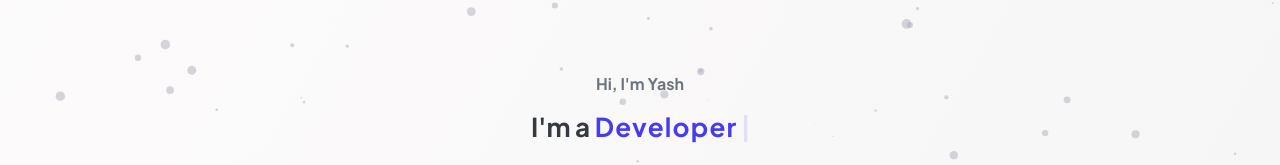
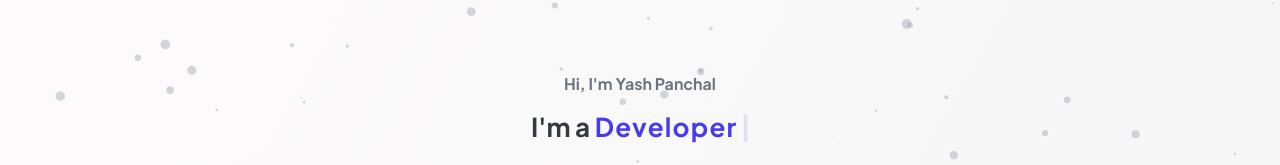
Before and after one commit to yashcpanchal/yash-portfolio, a React (Create React App) app: page / in a window 1280 px wide. Shown: the part 237-402 px from the top of the page. Built offline with nearby package versions, Linux system fonts and the light colour scheme.

Commit message:
fix: Changed the meta tags for seo

```diff
--- a/public/index.html
+++ b/public/index.html
@@ -7,10 +7,9 @@
     <link rel="icon" href="%PUBLIC_URL%/favicon.ico" />
     <meta name="viewport" content="width=device-width, initial-scale=1" />
     <meta name="theme-color" content="#000000" />
-    <meta
-      name="description"
-      content="Web site created using create-react-app"
-    />
+    <meta name="description" content="The personal portfolio of Yash Panchal, a computer science student at Georgia Tech specializing in AI and software engineering." />
+
+
     <link rel="apple-touch-icon" href="%PUBLIC_URL%/logo192.png" />
     <!--
       manifest.json provides metadata used when your web app is installed on a
--- a/src/components/Home/Home.js
+++ b/src/components/Home/Home.js
@@ -36,7 +36,7 @@ function Home() {
             </nav>
             <ParticlesBackground />
             <section id="home" className="home">
-                <h3>Hi, I'm Yash</h3>
+                <h3>Hi, I'm Yash Panchal</h3>
                 <TypewriterText />
                 <div className="home-links">
                     <div className="social-icons">
```
